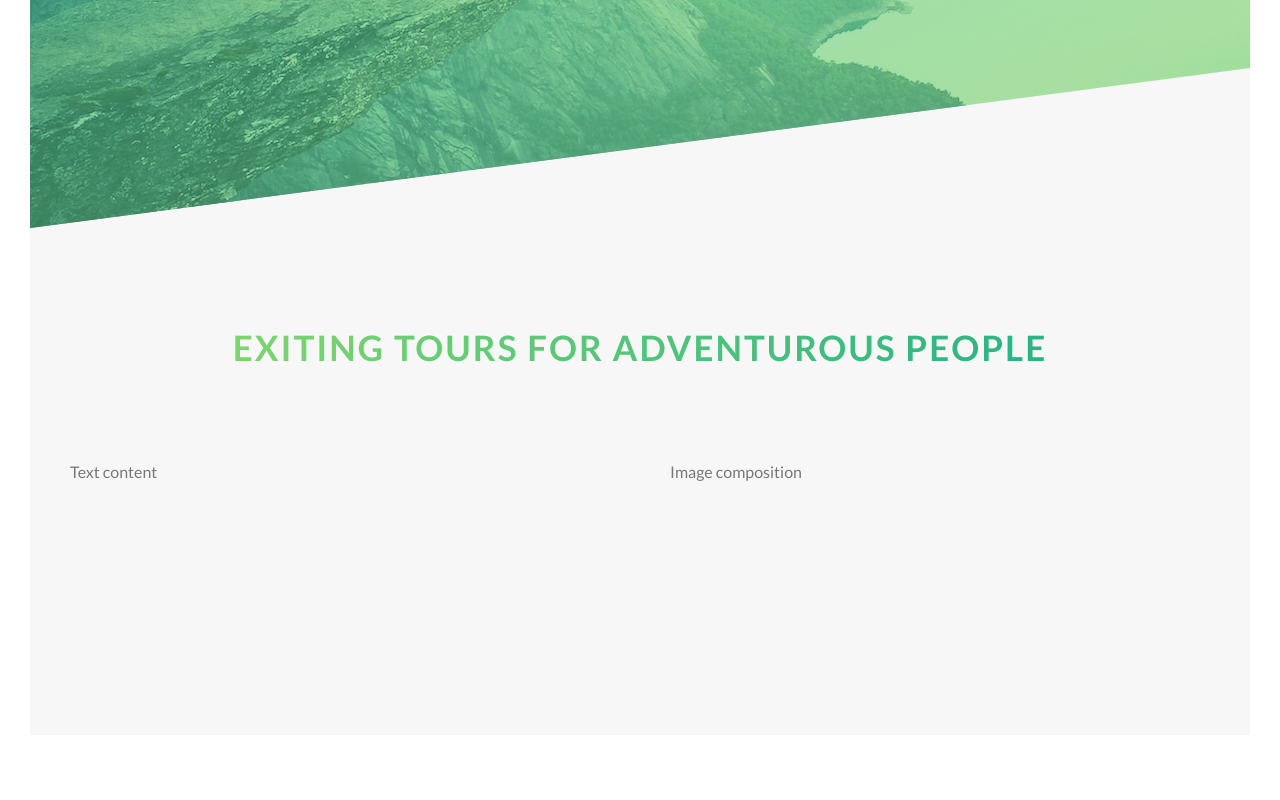
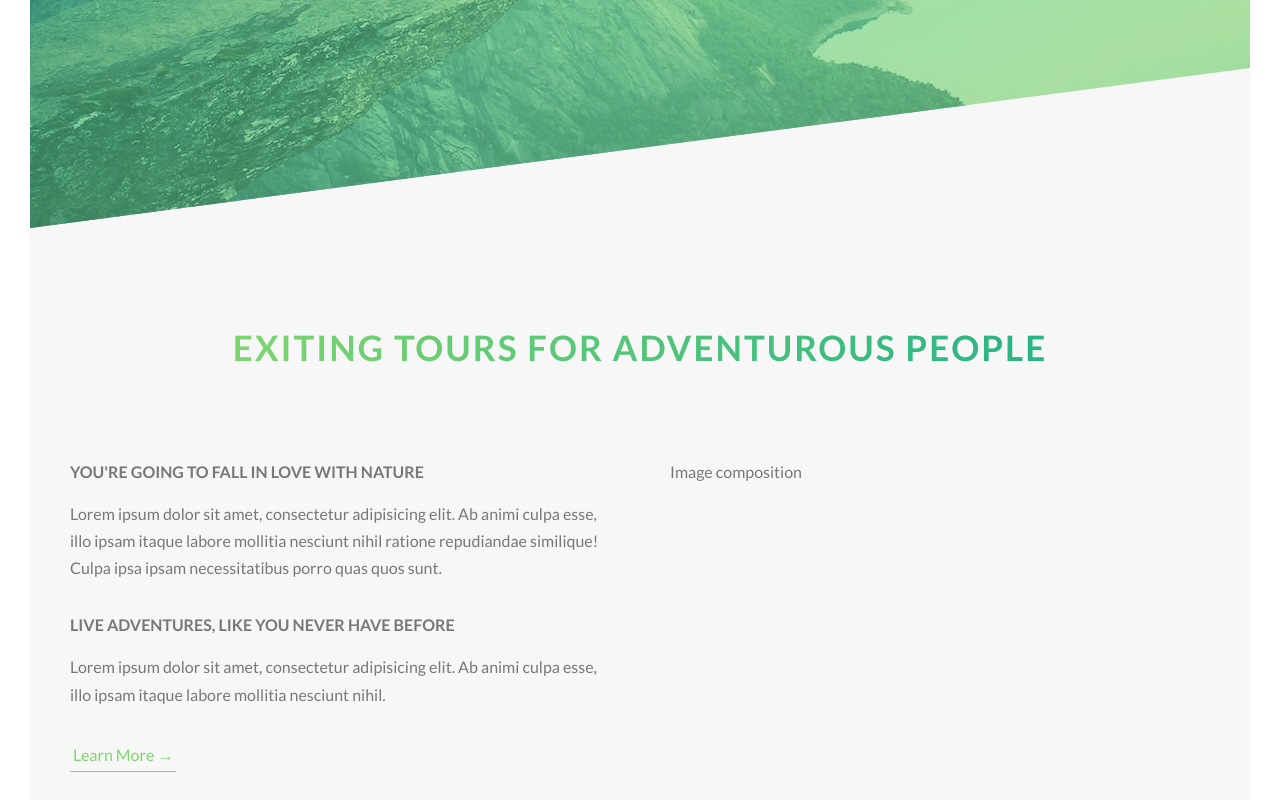
Before and after one commit to solidstatejake/Natours, a website: page index.html in a window 1280 px wide. Shown: the part 562-1362 px from the top of the page. Before the commit the page ends 1327 px from the top, so only its background shows below. Drawn offline with Linux system fonts and the light colour scheme.

Commit message:
Created 'learn more' button in section after header.

```diff
--- a/index.html
+++ b/index.html
@@ -35,7 +35,7 @@
 
     <main>
         <section class="section-about">
-            <div class="u-center-text u-margin-bottom-8">
+            <div class="u-center-text u-margin-bottom-big">
                 <h2 class="heading-secondary">
                     Exiting tours for adventurous people
                 </h2>
@@ -44,7 +44,30 @@
             <div class="row">
 
                 <div class="col-1-of-2">
-                    Text content
+
+                    <h3 class="heading-tertiary u-margin-bottom-small">
+                        You're going to fall in love with nature
+                    </h3>
+
+                    <p class="paragraph">
+                        Lorem ipsum dolor sit amet, consectetur adipisicing
+                        elit. Ab animi culpa esse, illo ipsam itaque labore
+                        mollitia nesciunt nihil ratione repudiandae similique!
+                        Culpa ipsa ipsam necessitatibus porro quas quos sunt.
+                    </p>
+
+                    <h3 class="heading-tertiary u-margin-bottom-small">
+                        Live adventures, like you never have before
+                    </h3>
+
+                    <p class="paragraph">
+                        Lorem ipsum dolor sit amet, consectetur adipisicing
+                        elit. Ab animi culpa esse, illo ipsam itaque labore
+                        mollitia nesciunt nihil.
+                    </p>
+
+                    <a href="#" class="btn-text">Learn More &rarr;</a>
+
                 </div>
 
                 <div class="col-1-of-2">
--- a/sass/abstracts/_variables.scss
+++ b/sass/abstracts/_variables.scss
@@ -13,8 +13,14 @@ $dark-green-translucent: rgba(126, 213, 111, 0.6);
 $button-background: $white;
 $button-text: $grey;
 
+
+/* Text Variables */
+$default-font-size: 1.6rem;
+
+
 /* Animation Variables*/
 $header-animation-time: 3.5s;
+
 
 /* _grid.scss Variables*/
 $grid-element-background: #EEE;
--- a/sass/base/_typography.scss
+++ b/sass/base/_typography.scss
@@ -1,7 +1,7 @@
 body {
     font-family: "Lato", sans-serif;
     font-weight: 400;
-    font-size:   1.6rem;
+    font-size:   $default-font-size;
     line-height: 1.7;
     color:       $grey;
     padding:     3rem;
@@ -48,3 +48,17 @@ body {
         text-shadow: .5rem 1rem 2rem rgba($black, 0.2);
     }
 }
+
+.heading-tertiary {
+    font-size: $default-font-size;
+    font-weight: 700;
+    text-transform: uppercase;
+}
+
+.paragraph {
+    font-size: $default-font-size;
+
+    &:not(:last-child){
+        margin-bottom: 3rem;
+    }
+}
--- a/sass/base/_utilities.scss
+++ b/sass/base/_utilities.scss
@@ -1,7 +1,7 @@
-.u-center-text {
-    text-align: center;
-}
+.u-center-text { text-align: center; }
 
-.u-margin-bottom-8 {
-    margin-bottom: 8rem;
-}
+.u-margin-bottom-small {margin-bottom: 1.5rem; }
+
+.u-margin-bottom-medium { margin-bottom: 4rem; }
+
+.u-margin-bottom-big { margin-bottom: 8rem; }
--- a/sass/components/_button.scss
+++ b/sass/components/_button.scss
@@ -9,12 +9,13 @@
         border-radius:   10rem;
         transition:      all 0.2s;
         position:        relative;
+        font-style:      $default-font-size;
         animation:       moveInBottom $header-animation-time ease-in-out;
     }
 
     &:hover {
         transform:  translateY(-.3rem);
-        box-shadow: 0 1rem 0 rgba($black, 0.5);
+        box-shadow: 0 .7rem 0 rgba($black, 0.5);
 
         &::after {
             transform: scaleX(1.4) scaleY(1.6);
@@ -51,3 +52,31 @@
     }
 
 }
+
+.btn-text {
+    &:link,
+    &:visited {
+        font-size: $default-font-size;
+        color: $light-green;
+        display: inline-block;
+        text-decoration: none;
+        border-bottom: 1px solid $light-green;
+        padding: 3px;
+
+        transition: all 0.3s;
+    }
+
+    &:hover {
+        background-color: $light-green;
+        color: $white;
+        border-radius: 10rem;
+        box-shadow: 0 0.4rem 0 rgba($black, 0.5);
+        transform: translateY(-3px) scale(1.05);
+    }
+
+    &:active {
+        transform: translateY(-1px);
+        box-shadow: none;
+
+    }
+}
```
Also changed, not shown: css/style.css.
